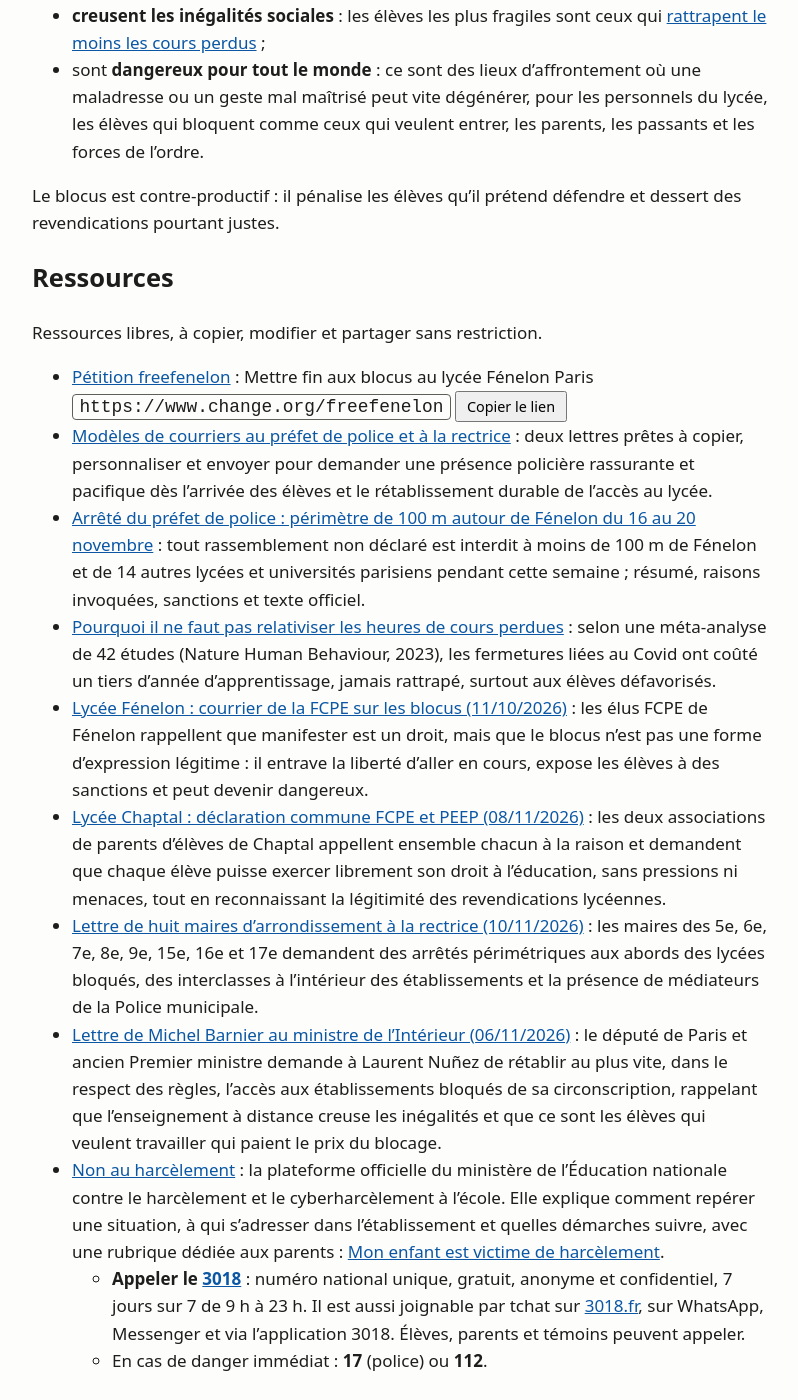
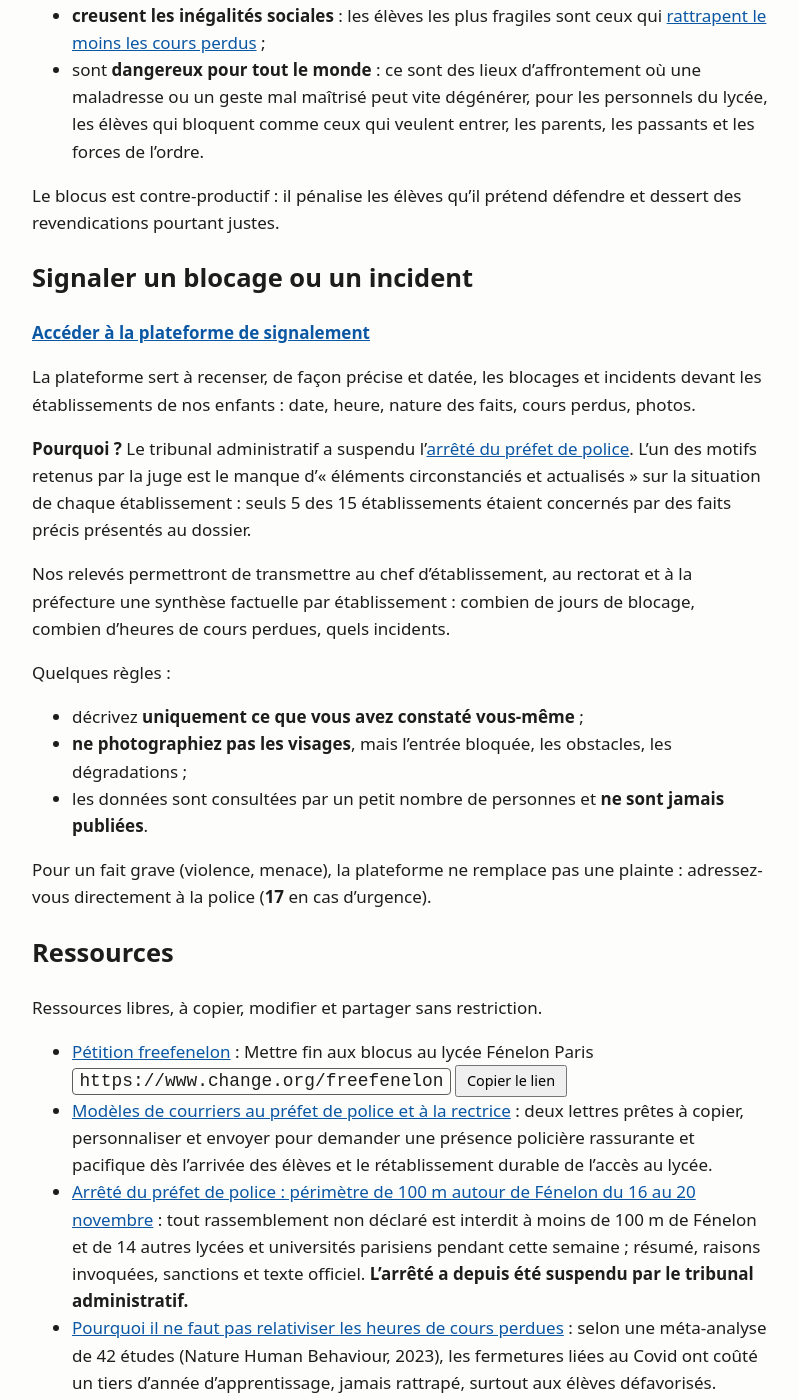
Before and after one commit to 4nf8hvwvry-collab/freefenelon, a Jekyll site: the page built from site/index.md, in a window 1280 px wide and 1400 px high, scrolled down 619 px. Shown: the whole window, without its empty margins (240-1038 px from the left). Built offline with Jekyll 4.4.1, drawn with Linux system fonts in a browser that asks for light colours; our own code applies the rules of GitHub Pages for plain Markdown files.

Commit message:
Plateforme de signalement des blocages ; arrêté préfectoral suspendu
Co-Authored-By: Claude Opus 5.5 <noreply@anthropic.com>

```diff
--- a/site/index.md
+++ b/site/index.md
@@ -6,6 +6,7 @@ layout: default
 
 <nav class="acces-rapide" aria-label="Accès rapide">
   <a href="https://www.change.org/freefenelon">Signer la pétition</a>
+  <a href="#signaler">Signaler un blocage</a>
   <a href="modeles-courriers.html">Modèles de courriers</a>
   <a href="#message">Message à partager</a>
   <a href="#ressources">Ressources</a>
@@ -28,6 +29,24 @@ Nous sommes un collectif composé **exclusivement de parents d'élèves du lycé
 
 Le blocus est contre-productif : il pénalise les élèves qu'il prétend défendre et dessert des revendications pourtant justes.
 
+## Signaler un blocage ou un incident {#signaler}
+
+**[Accéder à la plateforme de signalement](https://tally.so/r/OQXBdY)**
+
+La plateforme sert à recenser, de façon précise et datée, les blocages et incidents devant les établissements de nos enfants : date, heure, nature des faits, cours perdus, photos.
+
+**Pourquoi ?** Le tribunal administratif a suspendu l'[arrêté du préfet de police](arrete-prefet-police-2026-01603.html). L'un des motifs retenus par la juge est le manque d'« éléments circonstanciés et actualisés » sur la situation de chaque établissement : seuls 5 des 15 établissements étaient concernés par des faits précis présentés au dossier.
+
+Nos relevés permettront de transmettre au chef d'établissement, au rectorat et à la préfecture une synthèse factuelle par établissement : combien de jours de blocage, combien d'heures de cours perdues, quels incidents.
+
+Quelques règles :
+
+- décrivez **uniquement ce que vous avez constaté vous-même** ;
+- **ne photographiez pas les visages**, mais l'entrée bloquée, les obstacles, les dégradations ;
+- les données sont consultées par un petit nombre de personnes et **ne sont jamais publiées**.
+
+Pour un fait grave (violence, menace), la plateforme ne remplace pas une plainte : adressez-vous directement à la police (**17** en cas d'urgence).
+
 ## Ressources {#ressources}
 
 Ressources libres, à copier, modifier et partager sans restriction.
@@ -35,7 +54,7 @@ Ressources libres, à copier, modifier et partager sans restriction.
 - [Pétition freefenelon](https://www.change.org/freefenelon) : Mettre fin aux blocus au lycée Fénelon Paris
   <span class="copie"><code id="url-petition">https://www.change.org/freefenelon</code> <button type="button" data-copie="url-petition">Copier le lien</button></span>
 - [Modèles de courriers au préfet de police et à la rectrice](modeles-courriers.html) : deux lettres prêtes à copier, personnaliser et envoyer pour demander une présence policière rassurante et pacifique dès l'arrivée des élèves et le rétablissement durable de l'accès au lycée.
-- [Arrêté du préfet de police : périmètre de 100 m autour de Fénelon du 16 au 20 novembre](arrete-prefet-police-2026-01603.html) : tout rassemblement non déclaré est interdit à moins de 100 m de Fénelon et de 14 autres lycées et universités parisiens pendant cette semaine ; résumé, raisons invoquées, sanctions et texte officiel.
+- [Arrêté du préfet de police : périmètre de 100 m autour de Fénelon du 16 au 20 novembre](arrete-prefet-police-2026-01603.html) : tout rassemblement non déclaré est interdit à moins de 100 m de Fénelon et de 14 autres lycées et universités parisiens pendant cette semaine ; résumé, raisons invoquées, sanctions et texte officiel. **L'arrêté a depuis été suspendu par le tribunal administratif.**
 - [Pourquoi il ne faut pas relativiser les heures de cours perdues](heures-de-cours-perdues.html) : selon une méta-analyse de 42 études (Nature Human Behaviour, 2023), les fermetures liées au Covid ont coûté un tiers d'année d'apprentissage, jamais rattrapé, surtout aux élèves défavorisés.
 - [Lycée Fénelon : courrier de la FCPE sur les blocus (11/10/2026)](courrier-fcpe-fenelon-2026-10-11.html) : les élus FCPE de Fénelon rappellent que manifester est un droit, mais que le blocus n'est pas une forme d'expression légitime : il entrave la liberté d'aller en cours, expose les élèves à des sanctions et peut devenir dangereux.
 - [Lycée Chaptal : déclaration commune FCPE et PEEP (08/11/2026)](declaration-fcpe-peep-chaptal-2026-11-08.html) : les deux associations de parents d'élèves de Chaptal appellent ensemble chacun à la raison et demandent que chaque élève puisse exercer librement son droit à l'éducation, sans pressions ni menaces, tout en reconnaissant la légitimité des revendications lycéennes.
```
Also changed, not shown: site/arrete-prefet-police-2026-01603.md (+3 -1 lines).
